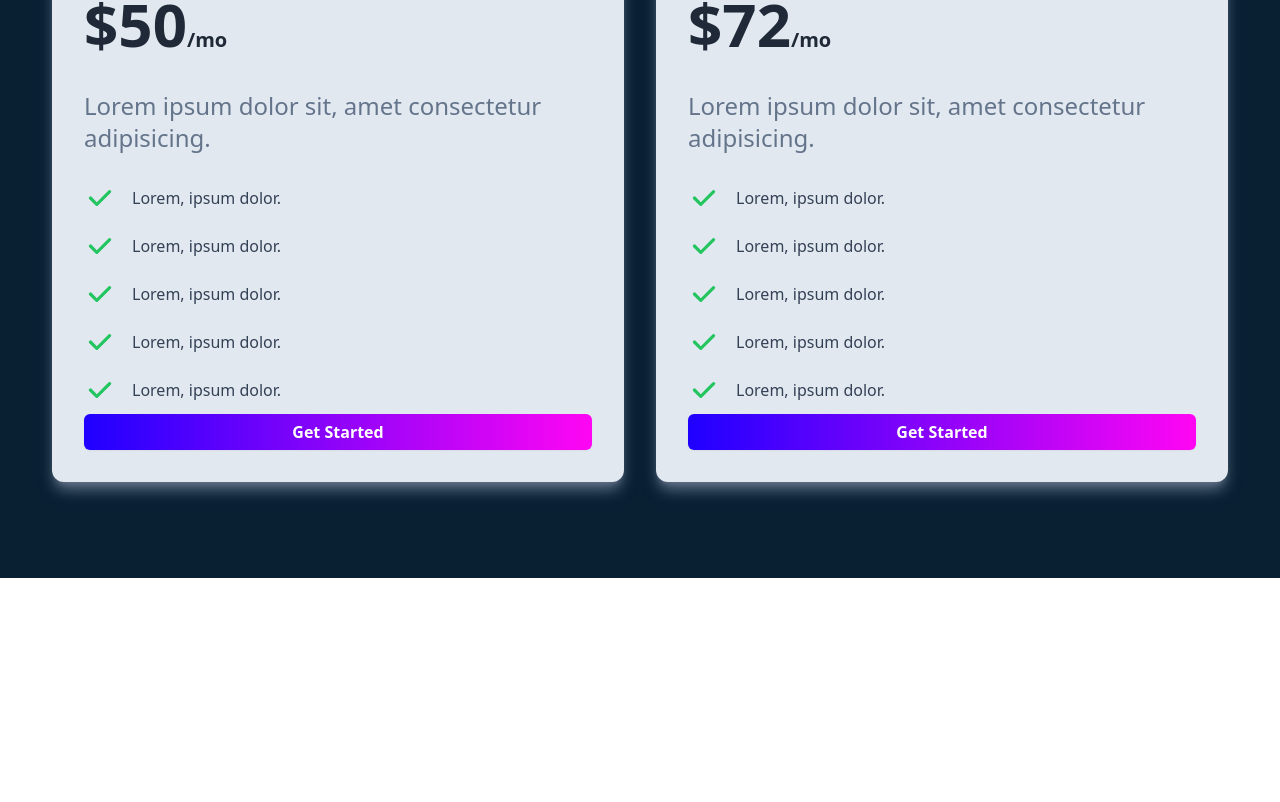
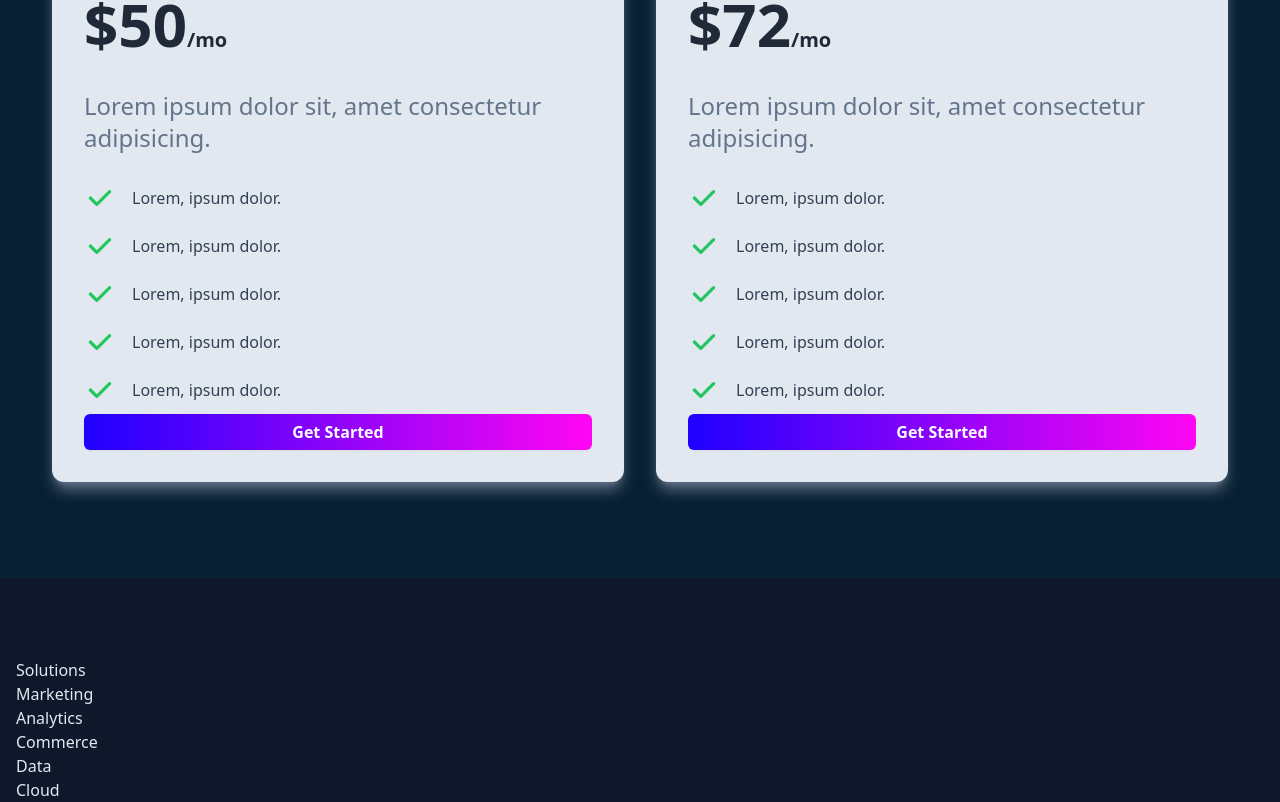
Before and after one commit to hasyimsw/xhvlr-react, a React (Create React App) app: page / in a window 1280 px wide. Shown: the part 3677-4479 px from the top of the page. Before the commit the page ends 4255 px from the top, so only its background shows below. Built offline with nearby package versions, Linux system fonts and the light colour scheme; the HTML template or start-up script is replaced by a standard one.

Commit message:
update file

```diff
--- a/src/App.js
+++ b/src/App.js
@@ -1,6 +1,7 @@
 import React from "react";
 import About from "./components/About";
 import AllInOne from "./components/AllInOne";
+import Footer from "./components/Footer";
 import Hero from "./components/Hero";
 import Navbar from "./components/Navbar";
 import Pricing from "./components/Pricing";
@@ -15,6 +16,7 @@ function App() {
       <Support />
       <AllInOne />
       <Pricing />
+      <Footer />
     </>
   );
 }
--- a/src/components/Footer.jsx
+++ b/src/components/Footer.jsx
@@ -2,7 +2,20 @@ import React from 'react'
 
 const Footer = () => {
   return (
-    <div></div>
+    <div className='w-full pt-20 text-slate-200 bg-slate-900 px-4'>
+      <div>
+        <div>
+          <h5>Solutions</h5>
+          <ul>
+            <li>Marketing</li>
+            <li>Analytics</li>
+            <li>Commerce</li>
+            <li>Data</li>
+            <li>Cloud</li>
+          </ul>
+        </div>
+      </div>
+    </div>
   )
 }
 
```
